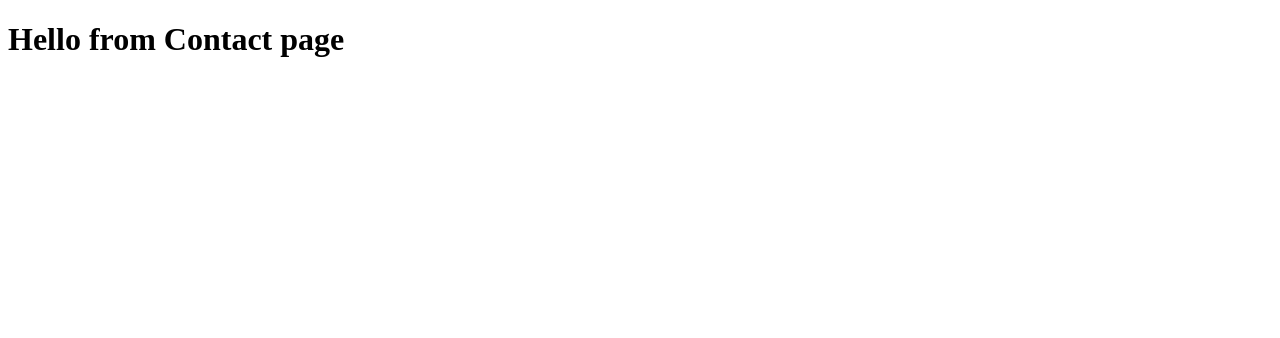
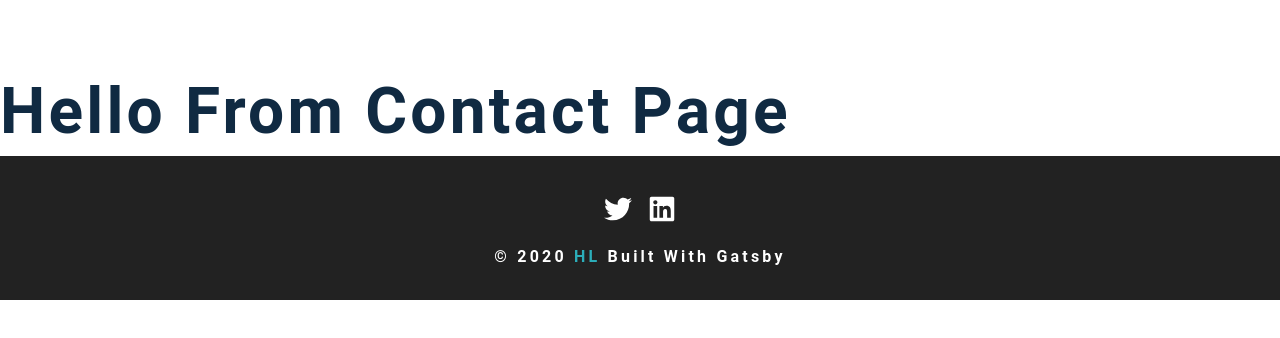
Before and after one commit to Orphee1/gatsby-datanews, a Gatsby site: page /contact in a window 1280 px wide. Built offline with nearby package versions, Linux system fonts and the light colour scheme; Gatsby itself is replaced by a stand-in of ours.

```diff
--- a/gatsby-config.js
+++ b/gatsby-config.js
@@ -3,6 +3,9 @@
  *
  * See: https://www.gatsbyjs.com/docs/gatsby-config/
  */
+require("dotenv").config({
+  path: `.env.${process.env.NODE_ENV}`,
+})
 
 module.exports = {
   /* Your site config here */
@@ -11,7 +14,7 @@ module.exports = {
     description: `HL data news website. Built with Gatsby, using Airtable`,
     author: `Hugo Lattard`,
     titleTemplate: `%s | HL Data News`,
-    //   url: ``,
+    url: `https://hugo-lattard-journaliste.netlify.app/`,
     //   image: ``,
     twitterUsername: `@HugoLattard`,
   },
@@ -26,5 +29,19 @@ module.exports = {
         path: `${__dirname}/src/images/`,
       },
     },
+    {
+      resolve: `gatsby-source-airtable`,
+      options: {
+        apiKey: process.env.GATSBY_AIRTABLE_API,
+        concurrency: 5,
+        tables: [
+          {
+            baseId: process.env.GATSBY_AIRTABLE_BASE_ID,
+            tableName: `Articles`,
+            mapping: { image: `fileNode` },
+          },
+        ],
+      },
+    },
   ],
 }
--- a/package.json
+++ b/package.json
@@ -20,6 +20,7 @@
     "gatsby-image": "^2.6.0",
     "gatsby-plugin-sharp": "^2.9.1",
     "gatsby-plugin-styled-components": "^3.5.0",
+    "gatsby-source-airtable": "^2.1.1",
     "gatsby-source-filesystem": "^2.6.1",
     "gatsby-transformer-sharp": "^2.7.0",
     "react": "^16.12.0",
--- a/src/components/Articles.js
+++ b/src/components/Articles.js
@@ -1,15 +1,37 @@
 import React from "react"
 import { Link } from "gatsby"
 import styled from "styled-components"
-import Title from "./index"
+import Title from "./Title"
 import Image from "gatsby-image"
 
-export default function Articles({ title }) {
+export default function Articles({ articles, page, title }) {
   return (
     <Wrapper className="section">
+      <Title title={title || "articles"} />
       <div className="section-center">
-        <h3>Hello from articles component!</h3>
+        {articles.map(article => {
+          //   console.log(article)
+          const { id, data } = article
+          const { category, image, title, sum, link } = data
+          const fluid = image.localFiles[0].childImageSharp.fluid
+          return (
+            <article key={id}>
+              <div className="container">
+                <Image fluid={fluid} className="img" />
+                <div className="info">
+                  <p>- {category} -</p>
+                  <h3>{title}</h3>
+                </div>
+              </div>
+            </article>
+          )
+        })}
       </div>
+      {!page && (
+        <Link to="/articles" className="btn">
+          Articles
+        </Link>
+      )}
     </Wrapper>
   )
 }
@@ -23,5 +45,46 @@ const Wrapper = styled.section`
     gap: 2rem;
     /* safari workaround */
     grid-gap: 2rem;
+    .img {
+      height: 20rem;
+      border-radius: var(--radius);
+      transition: var(--transition);
+    }
+    article {
+      box-shadow: var(--light-shadow);
+      border-radius: var(--radius);
+      transition: var(--transition);
+    }
+    article:hover {
+      box-shadow: var(--dark-shadow);
+    }
+    .container {
+      position: relative;
+      overflow: hidden;
+      border-radius: var(--radius);
+      background: var(--clr-primary-7);
+      &:hover .img {
+        opacity: 0.2;
+      }
+      .info {
+        position: absolute;
+        top: 50%;
+        left: 50%;
+        transform: translate(-50%, -50%);
+        width: 100%;
+        opacity: 0;
+        transition: var(--transition);
+        color: var(--clr-white);
+        text-align: center;
+        p {
+          margin-bottom: 0.5rem;
+          color: var(--clr-white);
+          text-transform: uppercase;
+        }
+      }
+      &:hover .info {
+        opacity: 1;
+      }
+    }
   }
 `
--- a/src/components/Background.js
+++ b/src/components/Background.js
@@ -17,7 +17,7 @@ const query = graphql`
 
 export default function Background({ children }) {
   const data = useStaticQuery(query)
-  console.log(data)
+  //   console.log(data)
   const {
     file: {
       childImageSharp: { fluid },
--- a/src/components/Pictures.js
+++ b/src/components/Pictures.js
@@ -1,7 +1,7 @@
 import React from "react"
 import { Link } from "gatsby"
 import styled from "styled-components"
-import Title from "./index"
+import Title from "./Title"
 
 export default function Pictures({ title }) {
   return <div></div>
--- a/src/components/Title.js
+++ b/src/components/Title.js
@@ -1,5 +1,30 @@
 import React from "react"
+import styled from "styled-components"
 
-export default function Title() {
-  return <div></div>
+export default function Title({ title }) {
+  return (
+    <Wrapper>
+      <h2>
+        <span>/</span>
+        {title}
+      </h2>
+    </Wrapper>
+  )
 }
+
+const Wrapper = styled.div`
+  text-align: center;
+  margin-bottom: 2rem;
+  h2 {
+    display: flex;
+    align-items: center;
+    justify-content: center;
+    font-weight: 500;
+    span {
+      font-size: 0.85em;
+      color: var(--clr-primary-5);
+      margin-right: 1rem;
+      font-weight: 700;
+    }
+  }
+`
--- a/src/components/index.js
+++ b/src/components/index.js
@@ -16,6 +16,7 @@ export {
   Hero,
   Layout,
   Navbar,
+  Pictures,
   Sidebar,
   Title,
 }
--- a/src/pages/about.js
+++ b/src/pages/about.js
@@ -1,9 +1,10 @@
 import React from "react"
+import { Layout } from "../components"
 
 export default function about() {
   return (
-    <div>
+    <Layout>
       <h1>Hello from About page</h1>
-    </div>
+    </Layout>
   )
 }
--- a/src/pages/contact.js
+++ b/src/pages/contact.js
@@ -1,9 +1,9 @@
 import React from "react"
-
+import { Layout } from "../components"
 export default function contact() {
   return (
-    <div>
+    <Layout>
       <h1>Hello from Contact page</h1>
-    </div>
+    </Layout>
   )
 }
--- a/src/pages/data.js
+++ b/src/pages/data.js
@@ -1,9 +1,10 @@
 import React from "react"
+import { Layout } from "../components"
 
 export default function data() {
   return (
-    <div>
+    <Layout>
       <h1>Hello from Data page</h1>
-    </div>
+    </Layout>
   )
 }
```
Also changed, not shown: src/pages/articles.js (+36 -4 lines), src/pages/index.js (+32 -2 lines), src/pages/pictures.js (+4 -3 lines), 1 other file.
